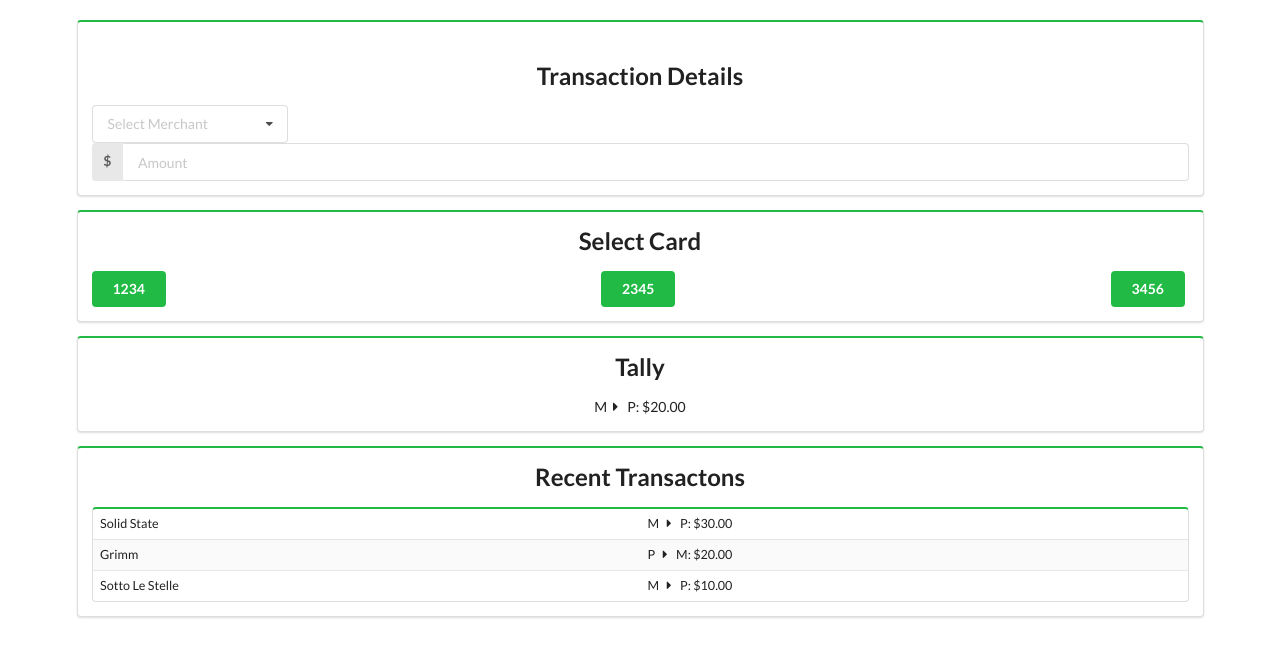
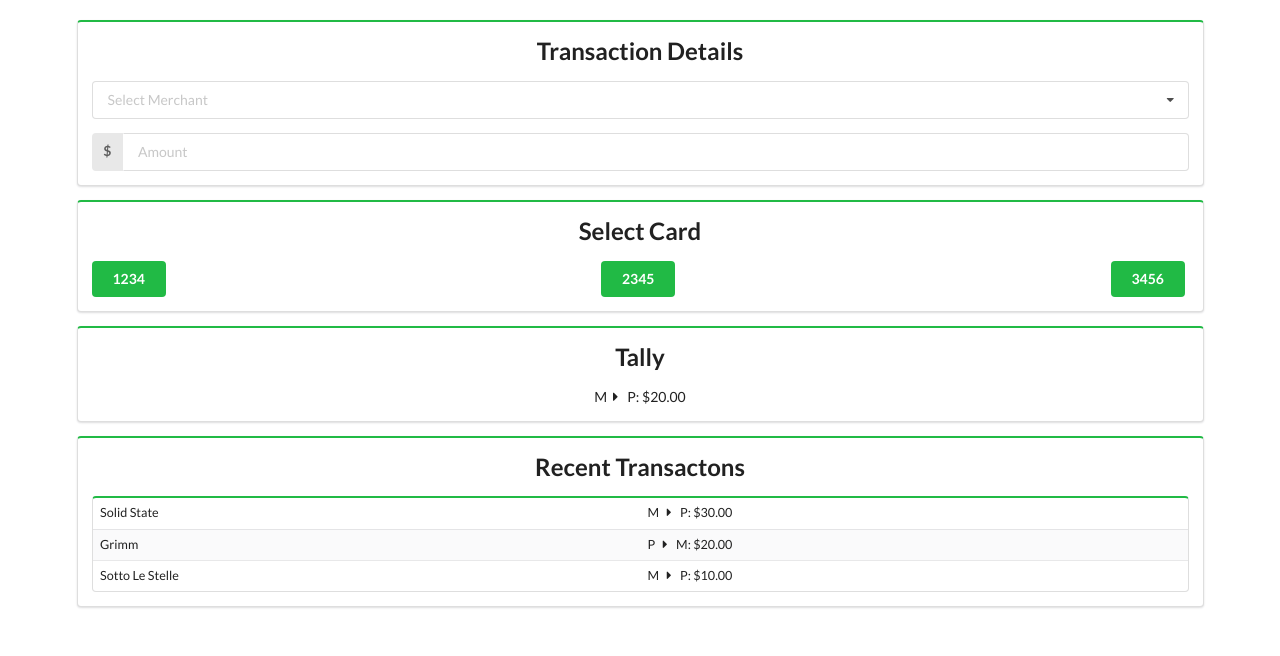
Before and after one commit to MikeAllison/who-owes-who-app, a website with bundled scripts: page dist/index.html in a window 1280 px wide. Built offline with nearby package versions, Linux system fonts and the light colour scheme.

Commit message:
UI bug fixes

```diff
--- a/dist/index.html
+++ b/dist/index.html
@@ -15,7 +15,7 @@
     <div class="app">
       <div class="ui container">
         <section class="ui green segment">
-          <form class="ui form"></form>
+          <form class="ui form">
             <h2 class="centered">Transaction Details</h2>
             <div class="field">
               <select
--- a/dist/js/app.js
+++ b/dist/js/app.js
@@ -15,7 +15,7 @@ class App {
 
   init() {
     // Initialize merchant dropdown
-    this.merchantList.sort().forEach(merchant => {
+    this.merchantList.forEach(merchant => {
       const optionEl = document.createElement('option');
       optionEl.setAttribute('value', merchant.id);
       optionEl.innerText = merchant.name;
```
